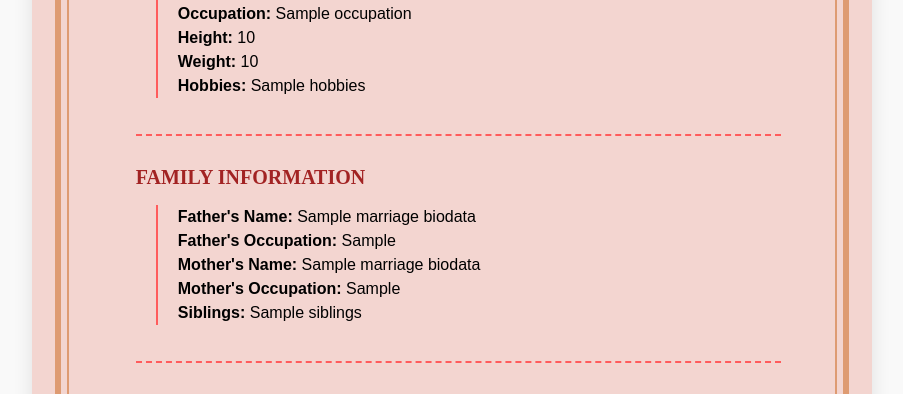
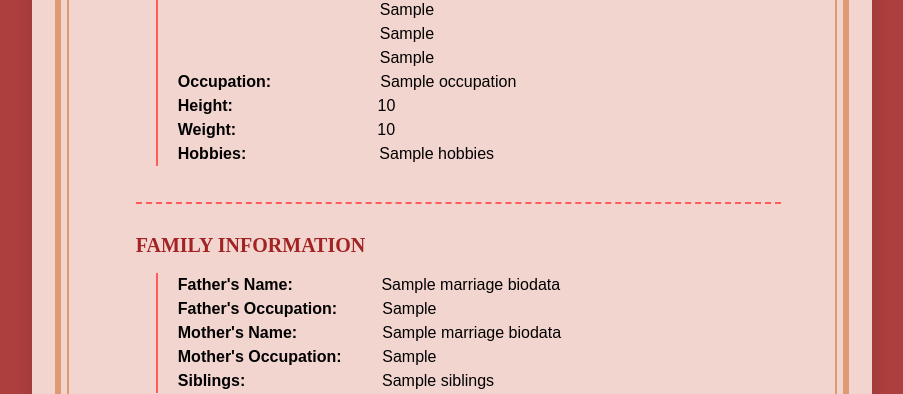
Before and after one commit to surajkumar4aug/BioData, a Django app: template biodata/templates/items.html in a window 1280 px wide. Shown: the part 507-901 px from the top of the page, without its empty margins (188-1091 px from the left). Run offline with Django 4.2, Linux system fonts and the light colour scheme; the template is opened without the code that fills it: most values are stand-ins (such as "Sample title", 1, 10 or a date in 2020); some libraries are stand-ins or nearby versions.

Commit message:
Update items.html

```diff
--- a/biodata/templates/items.html
+++ b/biodata/templates/items.html
@@ -1,5 +1,6 @@
 <!DOCTYPE html>
 <html>
+
 <head>
     <script src="https://html2canvas.hertzen.com/dist/html2canvas.min.js"></script>
     <script src="https://cdnjs.cloudflare.com/ajax/libs/jspdf/2.4.0/jspdf.umd.min.js"></script>
@@ -7,7 +8,6 @@
 
     <title>Marriage Biodata - {{ marriage_biodata.name }}</title>
     <style>
-
         :root {
             --skintone-color: #DE9B72;
             --dark-color: #3A3D3E;
@@ -29,16 +29,16 @@ body {
             display: flex;
             justify-content: center;
             flex-direction: column;
-    background-size: 140%!important;
+            background-size: 140% !important;
             background-repeat: no-repeat !important;
             background-position: center !important;
         }
 
         @media (min-width: 992px) {
             .body {
-	    background-size: 148vh!important;
+                background-size: 148vh !important;
                 background-repeat: no-repeat !important;
-	    background-position: 50% -31vh!important;
+                background-position: 50% -31vh !important;
             }
         }
 
@@ -91,13 +91,13 @@ body {
         }
 
         .countach {
-	font-family: countach,sans-serif;
+            font-family: countach, sans-serif;
             font-weight: 400;
             font-style: normal;
         }
 
         .tilda-petite {
-	font-family: tilda-petite,sans-serif;
+            font-family: tilda-petite, sans-serif;
             font-weight: 400;
             font-style: normal;
         }
@@ -340,14 +340,14 @@ p.general {
 
         body {
             font-family: Arial, sans-serif;
-            background-color: #f9f9f9;
+            background-color: #ad3f3f;
             margin: 0;
             padding: 0;
         }
 
         .container {
             max-width: 800px;
-            min-height: 1016px;
+
             margin: 0px auto;
             margin-bottom: 0px;
             background-color: #f3d5d0;
@@ -406,24 +406,41 @@ p.general {
             padding-left: 20px;
             border-left: 2px solid #ff5c5c;
         }
+
         .borderhead {
             margin: 10% 7%;
 
         }
 
-        .head img
-        {
+        .head img {
             height: 60px;
         }
-        .head{
+
+        .head {
             display: flex;
+        }
+        strong{
+            margin-right: 6%;
+        }
+        .main-header{
+        background-color: coral;
+        margin: 0%;
+        padding: 2% 3%;
+        margin-bottom: 1%;
     }
 
     </style>
 </head>
+
 <body>
-    <button id="download-btn">Download as PDF</button>
-    <div> <h1 >hero</h1></div>
+
+    <div class="main-header">
+        <h1 style="padding-left: 40% ;">
+            <span class="header-symbol left">&#9504;</span>
+            Marriage Biodata
+            <span class="header-symbol right">&#9504;</span>
+        </h1>
+    </div>
     {% load static %}
 
     <div class="container" id="test">
@@ -431,51 +448,60 @@ p.general {
 
         <div class="mid-border">
             <div class="inner-border">
-                 <img class="corner-decoration corner-left-top" src="{% static 'corner-decoration-removebg-preview.png' %}"></img>
-                 <img class="corner-decoration corner-right-top" src="{% static 'corner-decoration-removebg-preview.png' %}"></img>
-                 <img class="corner-decoration corner-right-bottom" src="{% static 'corner-decoration-removebg-preview.png' %}"></img>
-                 <img class="corner-decoration corner-left-bottom"src="{% static 'corner-decoration-removebg-preview.png' %}" alt="Image">
-                 <img class="vertical-decoration top" src="{% static 'horizontally-centered-vertical-decoration.png' %}"></img>
-                 <img class="vertical-decoration bottom" src="{% static 'horizontally-centered-vertical-decoration.png' %}"></img>
+                <img class="corner-decoration corner-left-top"
+                    src="https://res.cloudinary.com/big-data/image/upload/v1688010936/corner-decoration-removebg-preview_mzwnep.png"></img>
+                <img class="corner-decoration corner-right-top"
+                    src="https://res.cloudinary.com/big-data/image/upload/v1688010936/corner-decoration-removebg-preview_mzwnep.png"></img>
+                <img class="corner-decoration corner-right-bottom"
+                    src="https://res.cloudinary.com/big-data/image/upload/v1688010936/corner-decoration-removebg-preview_mzwnep.png"></img>
+                <img class="corner-decoration corner-left-bottom"
+                    src="https://res.cloudinary.com/big-data/image/upload/v1688010936/corner-decoration-removebg-preview_mzwnep.png" alt="Image">
+                <img class="vertical-decoration top"
+                    src="https://res.cloudinary.com/big-data/image/upload/v1688010936/horizontally-centered-vertical-decoration_u8qeql.png"></img>
+                <img class="vertical-decoration bottom"
+                    src="https://res.cloudinary.com/big-data/image/upload/v1688010936/horizontally-centered-vertical-decoration_u8qeql.png"></img>
 
 
 
                 <div class="borderhead">
                     <div class="head">
                         <div>
-                <img class="" src="{% static 'fylfot.png' %}"></img>
+                            <img class="" src="https://res.cloudinary.com/big-data/image/upload/v1688010936/fylfot_llufis.png"></img>
                         </div>
                         <div>
                             <h2 class="header">Biodata</h2>
                         </div>
                         <div>
-                <img class="" src="{% static 'fylfot.png' %}"></img>
+                            <img class="" src="https://res.cloudinary.com/big-data/image/upload/v1688010936/fylfot_llufis.png"></img>
                         </div>
                     </div>
                     <div class="section">
                         <h2 class="section-title">Personal Information</h2>
                         <p class="section-content">
-                <strong>Name:</strong> <b>{{ marriage_biodata.name }}</b><br>
-                <strong>Date of Birth:</strong> {{ marriage_biodata.dob }}<br>
-                <strong>Gender:</strong> {{ marriage_biodata.gender }}<br>
-                <strong>Marital Status:</strong> {{ marriage_biodata.marital_status }}<br>
-                <strong>Caste:</strong> {{ marriage_biodata.caste }}<br>
-                <strong>Education:</strong> {{ marriage_biodata.education }}<br ><span id="edu_2" style="margin-left: 87px;">{{ marriage_biodata.education_2 }}</span ><br id="space_1"><span id="edu_3" style="margin-left: 87px;">{{ marriage_biodata.education_3 }}</span><br id="space_2">
-                <strong>Occupation:</strong> {{ marriage_biodata.occupation }}<br>
-                <strong>Height:</strong> {{ marriage_biodata.height }}<br>
-                <strong>Weight:</strong> {{ marriage_biodata.weight }}<br>
-                <strong>Hobbies:</strong> {{ marriage_biodata.hobbies }}<br>
+                            <strong>Name:&emsp;&emsp; &emsp; &emsp;&emsp; &emsp;&nbsp; </strong> <b>{{ marriage_biodata.name }}</b><br>
+                            <strong>Date of Birth:&emsp;&emsp;&nbsp; &emsp;&nbsp; </strong> {{ marriage_biodata.dob }}<br>
+                            <strong>Gender:&emsp;&emsp;&emsp; &emsp; &ensp;&emsp;&nbsp; </strong> {{ marriage_biodata.gender }}<br>
+                            <strong>Marital Status:&emsp;&emsp;&emsp;&nbsp;</strong> {{ marriage_biodata.marital_status }}<br>
+                            <strong>Caste:&emsp; &emsp;&emsp;&emsp; &emsp;&nbsp;&emsp;&nbsp;</strong> {{ marriage_biodata.caste }}<br>
+                            <strong>Education:&emsp; &emsp;&emsp;&ensp;&emsp;&nbsp;</strong> {{ marriage_biodata.education }} <br>
+                                <span id="edu_2" style="margin-left: 202px;">{{marriage_biodata.education_2}}</span><br id="space_2">
+                                <span id="edu_3" style="margin-left: 202px;">{{marriage_biodata.education_3}}</span><br id="space_3">
+                                <span id="edu_4" style="margin-left: 202px;">{{marriage_biodata.education_4}}</span><br id="space_4">
+                            <strong>Occupation:&emsp;&emsp;&emsp;&emsp;&nbsp; </strong> {{ marriage_biodata.occupation }}<br>
+                            <strong>Height:&emsp;&emsp;&emsp;&emsp;&emsp;&emsp;&ensp;</strong> {{ marriage_biodata.height }}<br>
+                            <strong id="weight">Weight:&emsp;&emsp;&emsp;&emsp;&emsp;&emsp;&nbsp;</strong> {{ marriage_biodata.weight }}<br id="weight_sp">
+                            <strong>Hobbies:&emsp;&emsp;&emsp;&emsp;&ensp;&emsp;&nbsp;</strong> {{ marriage_biodata.hobbies }}<br>
                         </p>
                     </div>
 
                     <div class="section">
                         <h2 class="section-title">Family Information</h2>
                         <p class="section-content">
-                <strong>Father's Name:</strong> {{ marriage_biodata.father_name }}<br>
-                <strong>Father's Occupation:</strong> {{ marriage_biodata.father_occupation }}<br>
-                <strong>Mother's Name:</strong> {{ marriage_biodata.mother_name }}<br>
+                            <strong>Father's Name:&emsp;&emsp;&ensp;&ensp;</strong> {{ marriage_biodata.father_name }}<br>
+                            <strong>Father's Occupation:&nbsp;</strong> {{ marriage_biodata.father_occupation }}<br>
+                            <strong>Mother's Name:&emsp;&emsp;&ensp;&nbsp;</strong> {{ marriage_biodata.mother_name }}<br>
                             <strong>Mother's Occupation:</strong> {{ marriage_biodata.mother_occupation }}<br>
-                <strong>Siblings:</strong> {{ marriage_biodata.siblings }}<br>
+                            <strong>Siblings:&emsp;&emsp;&emsp;&emsp;&emsp;&emsp;</strong> {{ marriage_biodata.siblings }}<br>
 
                         </p>
                     </div>
@@ -483,12 +509,12 @@ p.general {
                     <div class="section">
                         <h2 class="section-title">Contact Information</h2>
                         <p class="section-content">
-                <strong>Address:</strong> {{ marriage_biodata.address }}<br>
-                <strong>City:</strong> {{ marriage_biodata.city }}<br>
-                <strong>State:</strong> {{ marriage_biodata.state }}<br>
-                <strong>Pincode:</strong> {{ marriage_biodata.pincode }}<br>
-                <strong>Phone:</strong> {{ marriage_biodata.phone }}<br>
-                <strong>Email:</strong> {{ marriage_biodata.email }}<br>
+                            <strong>Address:&emsp;&emsp;&emsp;&emsp;&emsp;&emsp;</strong> {{ marriage_biodata.address }}<br>
+                            <strong>City:&emsp;&emsp;&emsp;&emsp;&emsp;&emsp;&emsp;&emsp;</strong> {{ marriage_biodata.city }}<br>
+                            <strong>State:&emsp;&emsp;&emsp;&emsp;&emsp;&emsp;&emsp;&ensp;</strong> {{ marriage_biodata.state }}<br>
+                            <strong>Pincode:&emsp;&emsp;&emsp;&emsp;&emsp;&emsp;</strong> {{ marriage_biodata.pincode }}<br>
+                            <strong>Phone:&emsp;&emsp;&emsp;&emsp;&emsp;&emsp;&ensp;&nbsp;</strong> {{ marriage_biodata.phone }}<br>
+                            <strong>Email:&emsp;&emsp;&emsp;&emsp;&emsp;&emsp;&emsp;&nbsp;</strong> {{ marriage_biodata.email }}<br>
 
                         </p>
                     </div>
@@ -497,35 +523,86 @@ p.general {
         </div>
     </div>
 
-
+    <button style="margin-left: 43%;margin-top: 2%; background-color: aqua; border: 2px rgb(45, 8, 30) solid;border-radius: 5px; padding: 1% 2%;"  id="download-btn">Download as PDF</button>
 
 </body>
 
-    <button id="download-btn">Download as PDF</button>
+
 
 <script src="https://cdnjs.cloudflare.com/ajax/libs/html2pdf.js/0.9.3/html2pdf.bundle.min.js"></script>
 <script>
-        if(document.getElementById("edu_2").innerHTML=='')
+    var val=30
+    var pg=false
+    var wt=false
+    var ug=false
+
+    if (document.getElementById("edu_2").innerHTML == '') {
+        document.getElementById("edu_2").remove();
+        document.getElementById("space_2").remove();
+    }
+
+    if (document.getElementById("edu_3").innerHTML == '') {
+        document.getElementById("edu_3").remove();
+        document.getElementById("space_3").remove();
+        ug=true
+    }
+
+    if (document.getElementById("edu_4").innerHTML == '') {
+        document.getElementById("edu_4").remove();
+        document.getElementById("space_4").remove();
+        pg=true
+
+    }
+    console.log(document.getElementsByClassName("weight").innerHTML == '')
+    v= "{{ marriage_biodata.weight }}"
+    console.log(v)
+    if ( v == '') {
+        document.getElementById("weight").remove();
+        document.getElementById("weight_sp").remove();
+        val=29.4
+        wt=true
+    }
+    if(wt && ug && pg)
     {
-            document.getElementById("edu_2").remove();
-            document.getElementById("space_1").remove();
+        val=28.1
     }
-        if(document.getElementById("edu_3").innerHTML=='')
+    else if(ug && pg)
     {
-            document.getElementById("edu_3").remove();
-            document.getElementById("space_2").remove();
+        val=28.75
+    }
+    else if(pg && wt)
+    {
+        val=28.75
+    }
+    else if(wt || pg)
+    {
+        val=29.4
+    }
+    else
+    {
+        val=30
     }
     document.getElementById("download-btn").addEventListener("click", function () {
         const element = document.getElementById("test");
         const opt = {
             filename: 'output.pdf',
-                image: { type: 'jpeg', quality: 0.98 },
-                html2canvas: { scale: 4 },
-                jsPDF: { unit: 'in', format: 'letter', orientation: 'portrait' }
+            image: {
+                type: 'jpeg',
+                quality: 0.98
+            },
+            html2canvas: {
+                scale: 2
+            },
+            jsPDF: {
+                unit: 'cm',
+                format: [22,val],
+                orientation: 'portrait'
+            }
         };
 
         html2pdf().from(element).set(opt).save();
     });
 </script>
 </body>
+
 </html>
```
Lines whose indentation alone changed are shown as unchanged.
